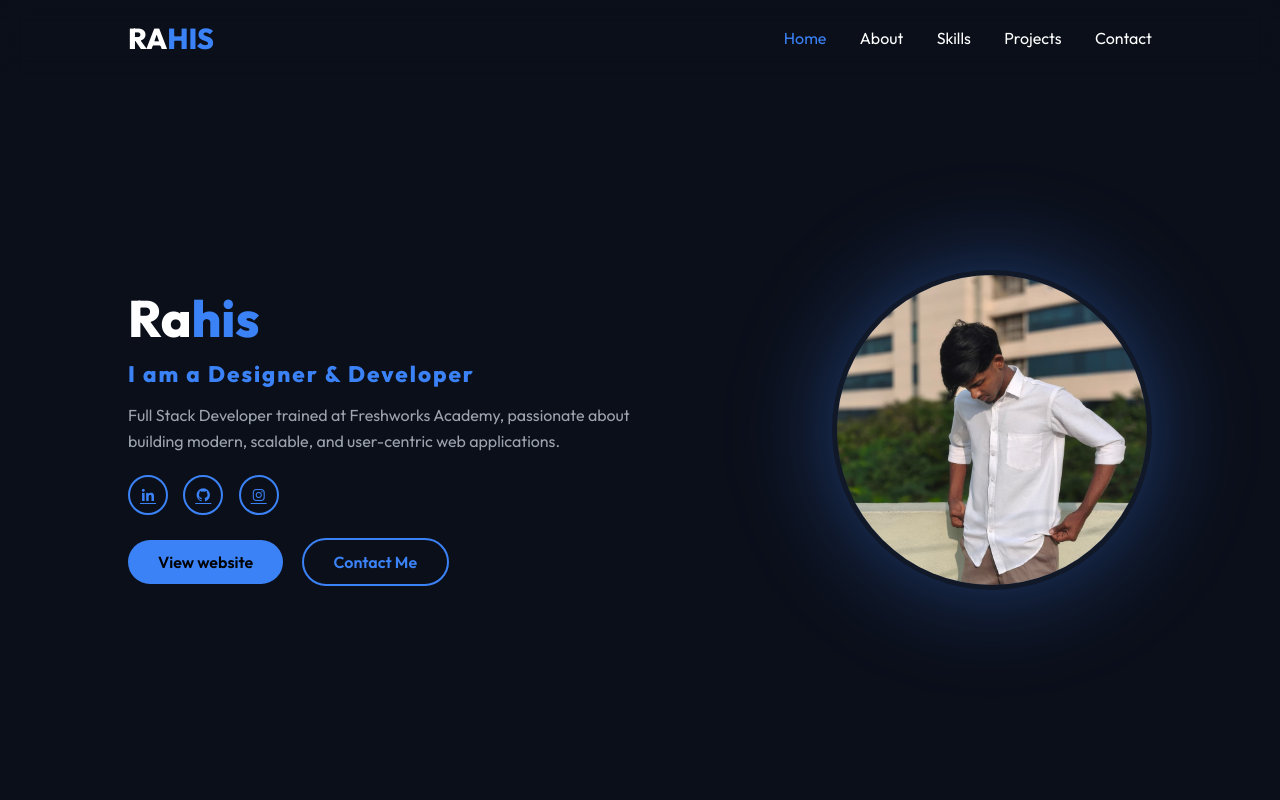
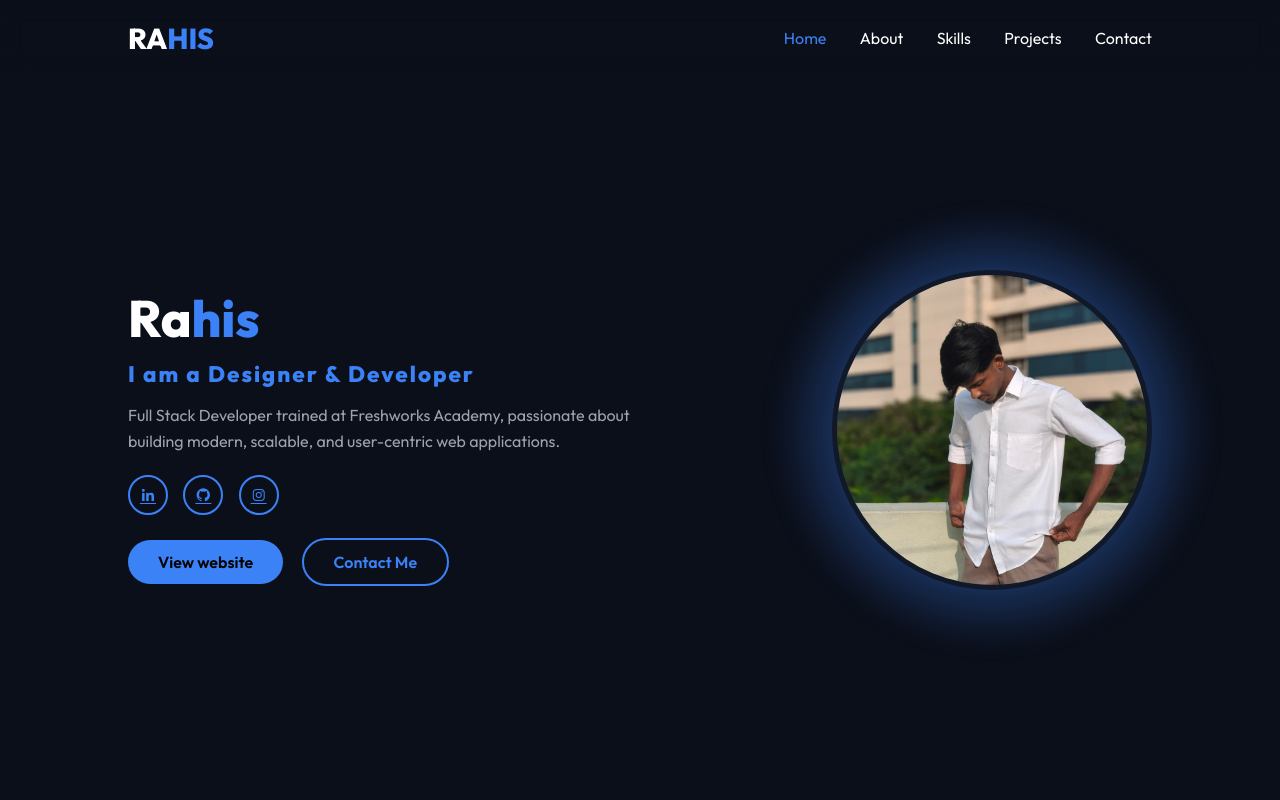
Before and after one commit to rahiseyyy/portfolio, a plain HTML site: page index.html in a window 1280 px wide. Shown: the top 800 px of the page. Drawn offline with nearby package versions, Linux system fonts and the light colour scheme.

Commit message:
glow.change

```diff
--- a/css.css
+++ b/css.css
@@ -188,11 +188,11 @@ body{
 
 .glowing-border{
   position:absolute;
-  inset:-15px;
+  inset:-30px;
   border-radius:50%;
   background:radial-gradient(circle,var(--main),transparent 70%);
-  filter:blur(40px);
-  animation:pulse 4s infinite;
+  filter:blur(10px);
+  animation:pulse 2s infinite;
   z-index:1;
 }
 
```
